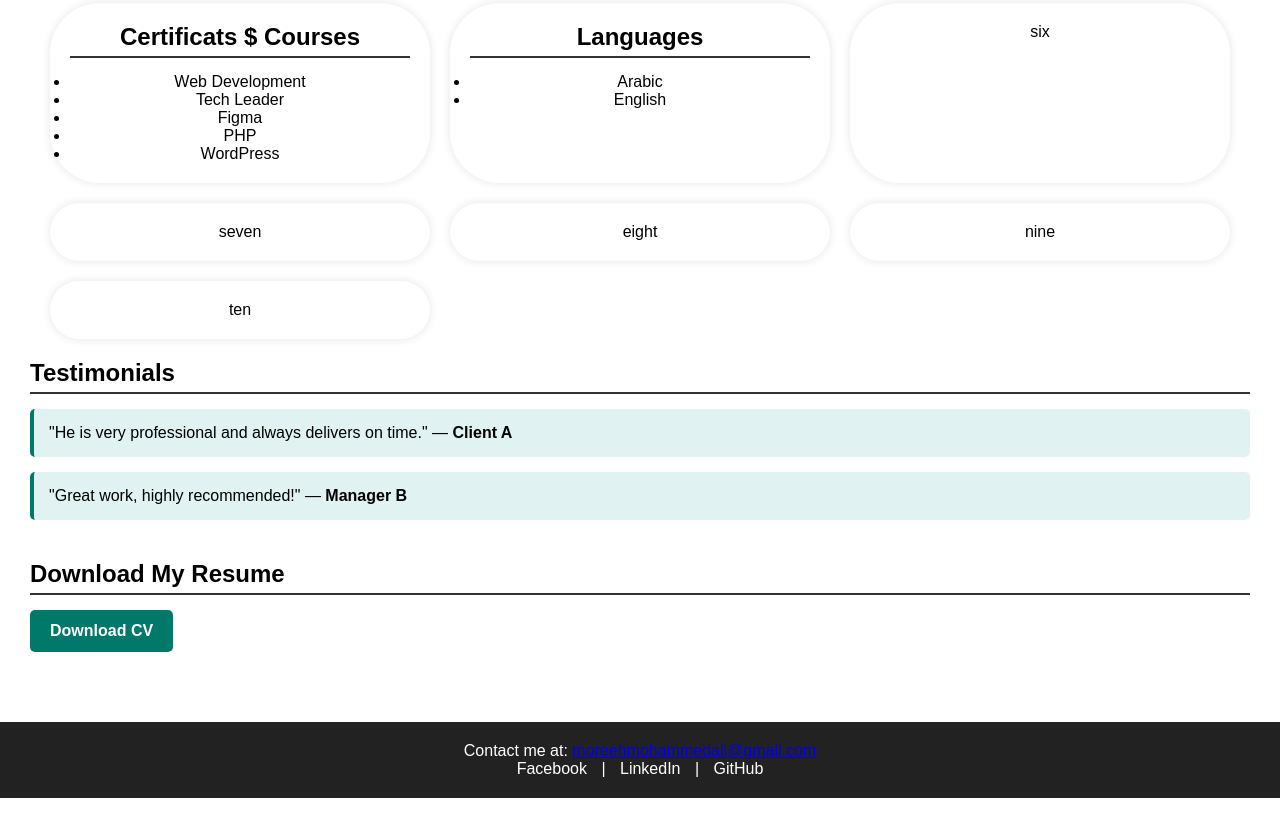
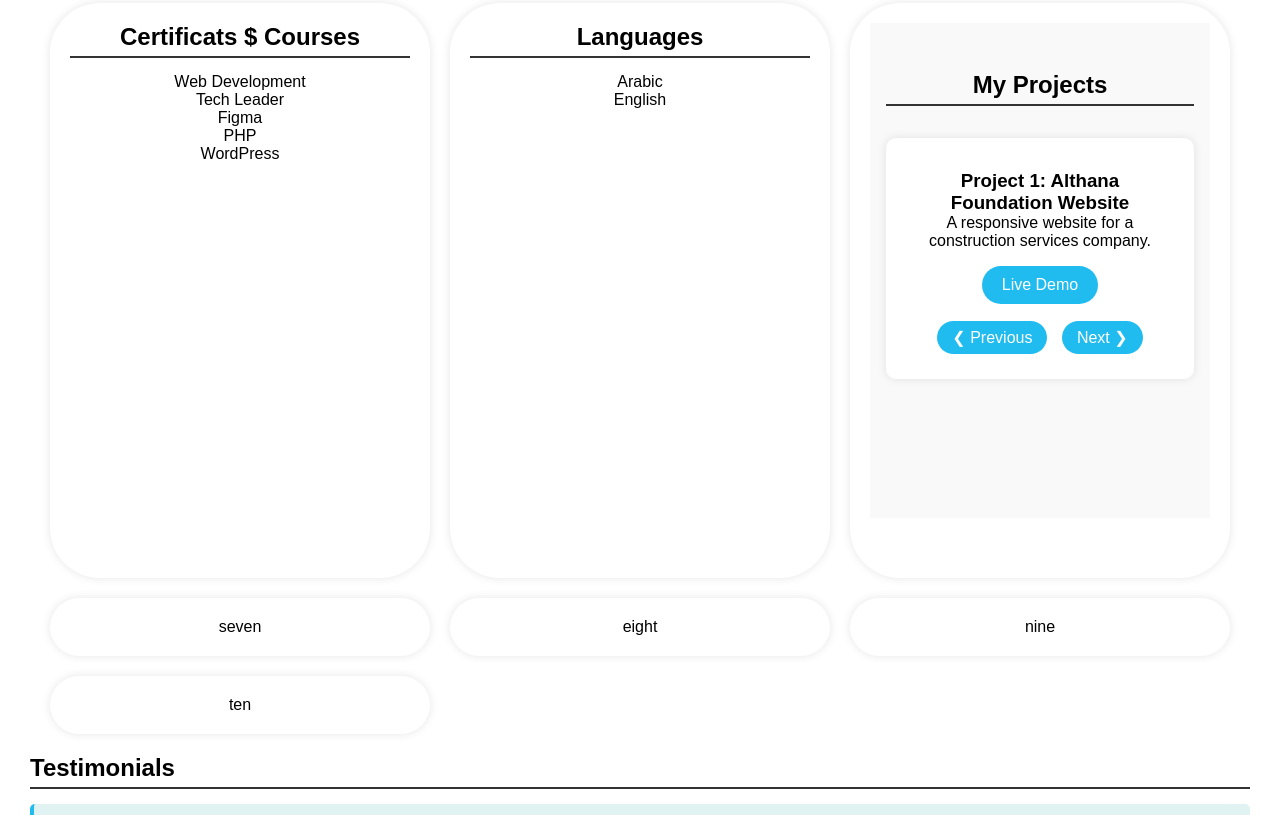
Before and after one commit to Moreeh97/my_profilio, a plain HTML site: page index.html in a window 1280 px wide. Shown: the part 665-1480 px from the top of the page. Drawn offline with Linux system fonts and the light colour scheme.

Commit message:
adding my projects section

```diff
--- a/index.html
+++ b/index.html
@@ -78,7 +78,67 @@ Let’s turn your ideas into reality with smart solutions and creative execution
         <li>English</li>
       </ul>
     </div>
-    <div class="sections">six</div>
+
+    <div class="sections">
+  <section id="projects" class="projects-section">
+  <h2>My Projects</h2>
+
+  <!-- Radio buttons -->
+  <input type="radio" name="slider" id="slide1" checked>
+  <input type="radio" name="slider" id="slide2">
+  <input type="radio" name="slider" id="slide3">
+  <input type="radio" name="slider" id="slide4">
+
+  <div class="slider">
+
+    <!-- Slides -->
+    <div class="slides-container">
+
+      <div class="slide s1">
+        <h3>Project 1: Althana Foundation Website</h3>
+        <p>A responsive website for a construction services company.</p>
+        <a href="https://althana.org" target="_blank" class="demo-btn">Live Demo</a>
+        <div class="nav">
+          <label for="slide4" class="prev">❮ Previous</label>
+          <label for="slide2" class="next">Next ❯</label>
+        </div>
+      </div>
+
+      <div class="slide s2">
+        <h3>Project 2: Morabaah Charity Association Website</h3>
+        <p>A responsive website for a charity organization.</p>
+        <a href="https://morabaah-uk.org" target="_blank" class="demo-btn">Live Demo</a>
+        <div class="nav">
+          <label for="slide1" class="prev">❮ Previous</label>
+          <label for="slide3" class="next">Next ❯</label>
+        </div>
+      </div>
+
+      <div class="slide s3">
+        <h3>Project 3: Beit Alahsa Company</h3>
+        <p>A responsive website for a construction services company.</p>
+        <a href="https://beitalahsa.com" target="_blank" class="demo-btn">Live Demo</a>
+        <div class="nav">
+          <label for="slide2" class="prev">❮ Previous</label>
+          <label for="slide4" class="next">Next ❯</label>
+        </div>
+      </div>
+
+      <div class="slide s4">
+        <h3>Project 4: Swater Alsharqia Company</h3>
+        <p>A responsive website for a construction services company.</p>
+        <a href="https://swateralsharqia.com" target="_blank" class="demo-btn">Live Demo</a>
+        <div class="nav">
+          <label for="slide3" class="prev">❮ Previous</label>
+          <label for="slide1" class="next">Next ❯</label>
+        </div>
+      </div>
+
+    </div>
+  </div>
+</section>
+    </div>
+
     <div class="sections">seven</div>
     <div class="sections">eight</div>
     <div class="sections">nine</div>
--- a/style.css
+++ b/style.css
@@ -11,25 +11,28 @@ body{
 }
 
 header{
-      background-color: #333;
-      color: #fff;
+      background-color: #20bcf0;
+      box-shadow: #010101;
+      color: #010101;
       padding: 20px 0;
       text-align: center;
 }
 
     nav ul {
       list-style: none;
-      display: flex;
+      display:flex;
       justify-content: center;
       gap: 20px;
       margin-bottom: 20px;
     }
 
     nav ul li a {
-      color: #fff;
+      color: #ffffff;
       text-decoration: none;
       font-weight: bold;
-      text-align: center;
+      text-align:left;
+      list-style: none;
+      behavior: inherit;
 
     }
 
@@ -73,6 +76,11 @@ header{
       box-sizing: border-box;
       border-radius: 50px;
       box-shadow: #fff;
+      list-style: none;
+    }
+
+    .sections ul li{
+      list-style: none;
     }
 
 
@@ -80,6 +88,7 @@ header{
   .grid-containt {
     grid-template-columns: repeat(2, 1fr);
   }
+
 }
 
 
@@ -104,9 +113,96 @@ header{
       padding-left: 20px;
     }
 
+
+    /* PROJECTS SLIDER */
+.projects-section {
+  padding: 3rem 1rem;
+  text-align: center;
+  background: #f9f9f9;
+}
+
+.slider {
+  max-width: 600px;
+  margin: 2rem auto;
+  position: relative;
+}
+
+.slides-container {
+  position: relative;
+  height: 300px;
+}
+
+.slide {
+  position: absolute;
+  top: 0;
+  left: 0;
+  width: 100%;
+  padding: 2rem;
+  background: #fff;
+  border-radius: 10px;
+  box-shadow: 0 0 10px rgba(0,0,0,0.1);
+  opacity: 0;
+  pointer-events: none;
+  transition: opacity 0.5s ease;
+}
+
+.demo-btn {
+  margin-top: 1rem;
+  display: inline-block;
+  background: #20bcf0;
+  color: #fff;
+  padding: 10px 20px;
+  border-radius: 25px;
+  text-decoration: none;
+  transition: background 0.3s;
+}
+
+.demo-btn:hover {
+  background: #005fcc;
+}
+
+.nav {
+  margin-top: 1.5rem;
+}
+
+.nav label {
+  background: #20bcf0;
+  color: #fff;
+  padding: 8px 15px;
+  margin: 0 5px;
+  border-radius: 20px;
+  cursor: pointer;
+  transition: background 0.3s;
+}
+
+.nav label:hover {
+  background: #005fcc;
+}
+
+/* Hide all slides by default */
+.slide {
+  display: none;
+}
+
+/* Show active slide */
+#slide1:checked ~ .slider .s1,
+#slide2:checked ~ .slider .s2,
+#slide3:checked ~ .slider .s3,
+#slide4:checked ~ .slider .s4 {
+  display: block;
+  opacity: 1;
+  pointer-events: auto;
+}
+
+/* Hide radio inputs */
+input[type="radio"] {
+  display: none;
+}
+
+
     .testimonial {
   background-color: #e0f2f1;
-  border-left: 4px solid #00796b;
+  border-left: 4px solid #20bcf0;
   padding: 15px;
   margin-bottom: 15px;
   border-radius: 5px;
@@ -114,7 +210,7 @@ header{
 
 .download-btn {
   display: inline-block;
-  background-color: #00796b;
+  background-color: #20bcf0;
   color: white;
   padding: 12px 20px;
   border-radius: 5px;
@@ -127,7 +223,7 @@ header{
 }
 
     footer {
-      background-color: #222;
+      background-color: #20bcf0;
       color: #fff;
       text-align: center;
       padding: 20px;
```
